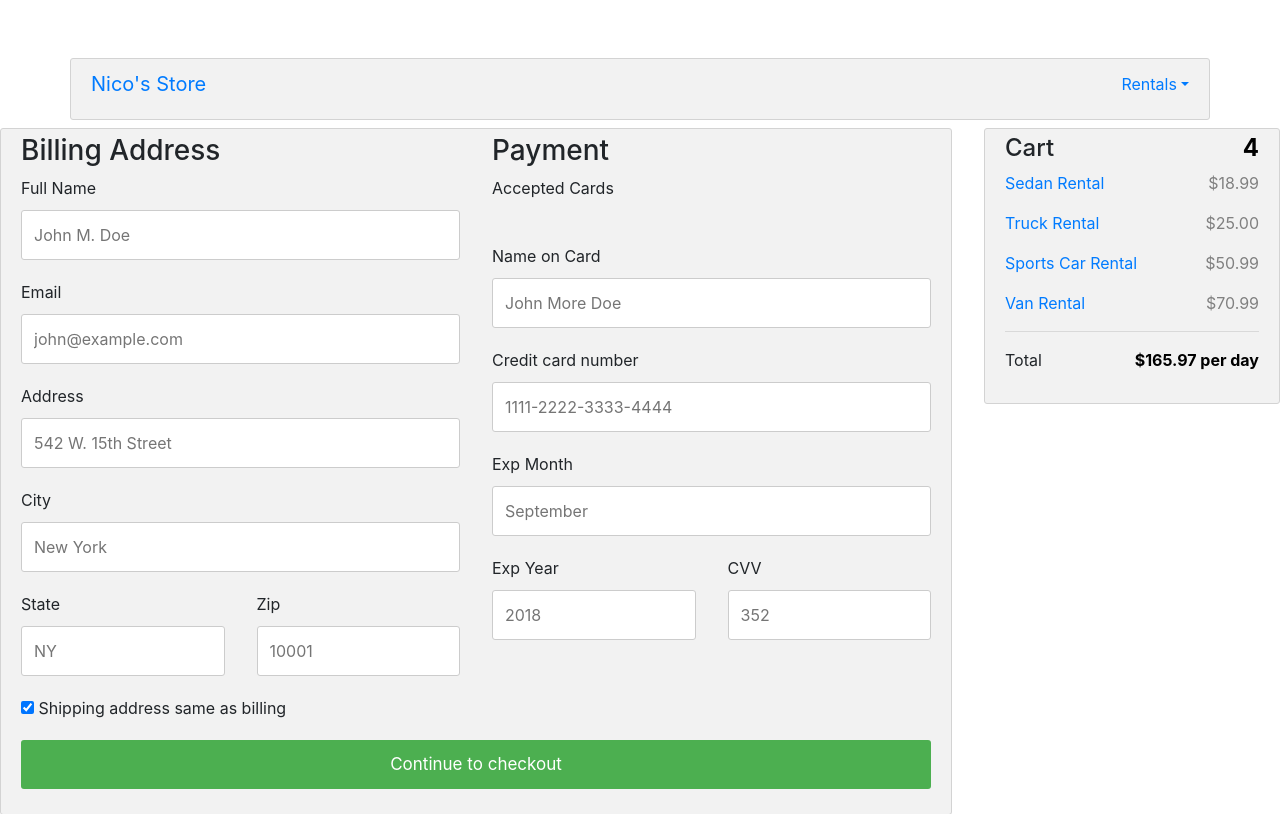
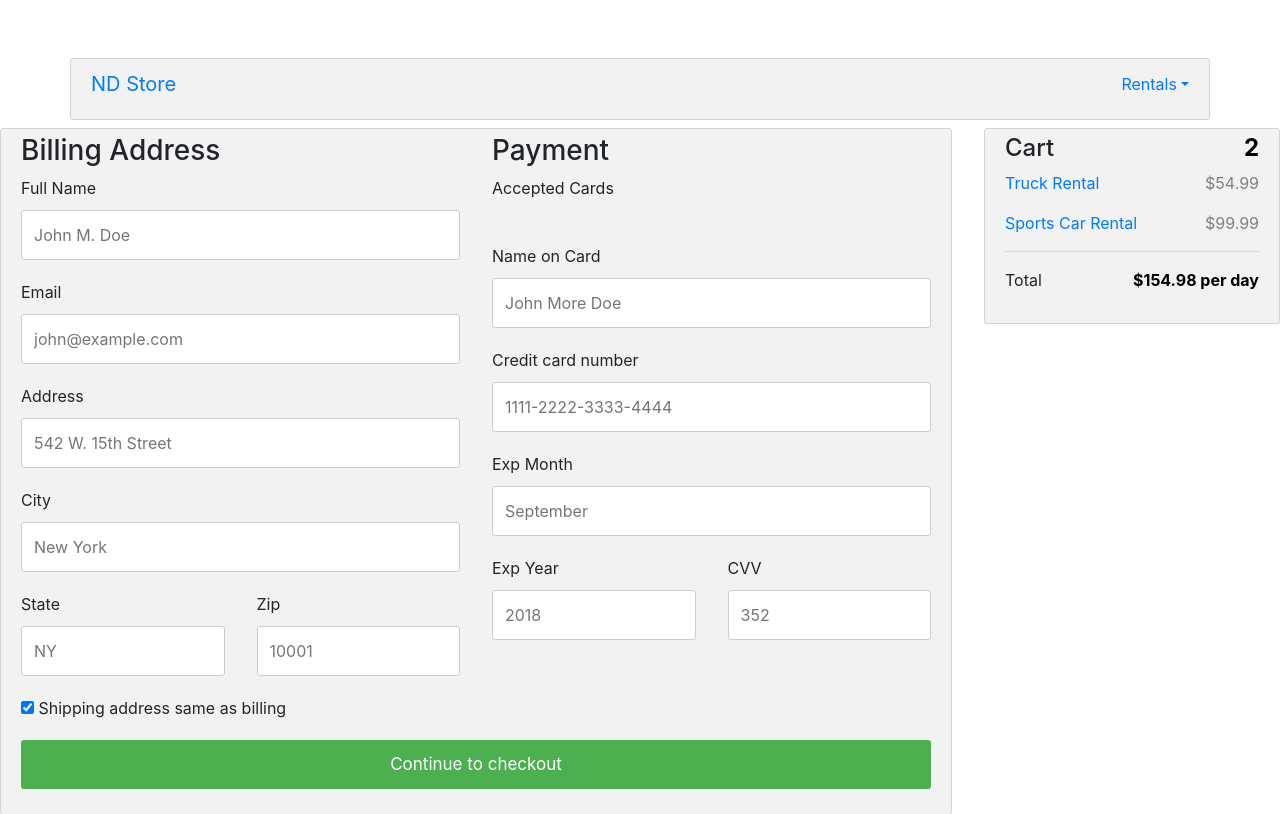
Before and after one commit to Nico-Yesu/Ecommerce, a PHP site: page /payment.php in a window 1280 px wide. Shown: the top 814 px of the page. Run offline with PHP 8.4, Linux system fonts and the light colour scheme; data comes from the database, SQL or seed files in the repository; data that the repository does not hold is empty; some libraries are stand-ins or nearby versions.

Commit message:
Add files via upload

```diff
--- a/PROJECT4/admin/parsers/add_cart.php
+++ b/PROJECT4/admin/parsers/add_cart.php
@@ -1,6 +1,6 @@
 <?php
 
-require_once $_SERVER['DOCUMENT_ROOT'].'/test/PROJECT4/core/init.php';
+require_once $_SERVER['DOCUMENT_ROOT'].'/core/init.php';
 $product_id = sanitize($_POST['product_id']);
 $size = sanitize($_POST['size']);
 $available = sanitize($_POST['available']);
--- a/PROJECT4/includes/nav.php
+++ b/PROJECT4/includes/nav.php
@@ -7,16 +7,16 @@ $pquery = $db->query($sql);
 <!--Top Nav Bar-->
 <nav class="navbar navbar-default navbar-fixed-top">
 	<div class="container">
-		<a href="/index.php" class="navbar-brand">Nico's Store</a>
+		<a href="index.php" class="navbar-brand">ND Store</a>
 		<ul class="nav navbar-nav">
 
 			<li class="dropdown">
 			<a href="#" class="dropdown-toggle" data-toggle="dropdown">Rentals<span class="caret"></span></a>
 			<ul class="dropdown-menu" role="menu">
-				<li><a href="#">Sudan</a></li>
-				<li><a href="#">Sport</a></li>
-				<li><a href="#">Truck</a></li>
-				<li><a href="#">Vans</a></li>
+				<li><a href="index.php#inventory">Sudan</a></li>
+				<li><a href="index.php#inventory">Sport</a></li>
+				<li><a href="index.php#inventory">Truck</a></li>
+				<li><a href="index.php#inventory">Vans</a></li>
 		</ul>
 	</li>
 
--- a/PROJECT4/index.php
+++ b/PROJECT4/index.php
@@ -33,6 +33,7 @@ Featured Products:
 
 
 <!--main-->
+<a name = "inventory"></a>
 <div class="col-md-8">
 <div class="row">
 	<h2 class="text-center"> </h2>
@@ -73,7 +74,7 @@ Featured Products:
 	function detailsmodal(id){
 		var data = {"id" : id};
 		jQuery.ajax({
-			url : '/test/PROJECT4/includes/detailsmodal.php',
+			url : 'includes/detailsmodal.php',
 			method : "post",
 			data : data,
 			success: function(data){
@@ -100,7 +101,7 @@ function add_to_cart(){
 		return;
 	}else{
 		jQuery.ajax({
-			url : '/test/PROJECT4/admin/parsers/add_cart.php',
+			url : 'admin/parsers/add_cart.php',
 			method : 'post',
 			data : data,
 			success : function(){},
--- a/PROJECT4/payment.php
+++ b/PROJECT4/payment.php
@@ -125,7 +125,7 @@ span.price {
 <div class="row">
   <div class="col-75">
     <div class="container">
-      <form action="/action_page.php">
+      <form action="action_page.php">
 
         <div class="row">
           <div class="col-50">
@@ -193,15 +193,13 @@ span.price {
       <h4>Cart
         <span class="price" style="color:black">
           <i class="fa fa-shopping-cart"></i>
-          <b>4</b>
+          <b>2</b>
         </span>
       </h4>
-      <p><a href="#">Sedan Rental</a> <span class="price">$18.99</span></p>
-      <p><a href="#">Truck Rental</a> <span class="price">$25.00</span></p>
-      <p><a href="#">Sports Car Rental</a> <span class="price">$50.99</span></p>
-      <p><a href="#">Van Rental</a> <span class="price">$70.99</span></p>
+      <p><a href="#">Truck Rental</a> <span class="price">$54.99</span></p>
+      <p><a href="#">Sports Car Rental</a> <span class="price">$99.99</span></p>
       <hr>
-      <p>Total <span class="price" style="color:black"><b>$165.97 per day</b></span></p>
+      <p>Total <span class="price" style="color:black"><b>$154.98 per day</b></span></p>
     </div>
   </div>
 </div>
--- a/PROJECT4/products.sql
+++ b/PROJECT4/products.sql
@@ -48,8 +48,8 @@ CREATE TABLE `products` (
 INSERT INTO `products` (`id`, `featured`, `sizes`, `title`, `price`, `list_price`, `brand`, `categories`, `image`, `description`) VALUES
 (1, 1, '5,10,15', 'Sedan Vehicle', '18.99', '54.99', 1, '6', 'https://res-1.cloudinary.com/crunchbase-production/image/upload/c_lpad,h_256,w_256,f_auto,q_auto:eco/v1465645104/m1kwmkckhzc5dnqhpief.jpg', 'This is a Sedan vehicle, and great for the kids. Rent this vehicle today!'),
 (2, 1, '5:5,10:10,20:20', 'Truck Vehicle', '25.00', '45.00', 2, '7', 'https://images-na.ssl-images-amazon.com/images/I/81ATpiq+OvL._CR204,0,1224,1224_UX256.jpg', 'BIG TRUCK'),
-(3, 1, '20,3,4', 'Sports Car', '50.99', '89.99', 1, '9', 'https://www.shareicon.net/data/256x256/2015/12/06/195437_car_256x256.png', 'This is a sports car it goes very fast please be safe.'),
-(4, 1, '60,50,30', 'Moving Van', '70.99', '109.99', 1, '8', 'https://cdn.survivorsrest.com/img/h1z1/items/patriotic-pickup-truck.png', 'This truck allows you to move very big loads from place to place, meant for moving.');
+(3, 1, '20,3,4', 'Sports Car', '99.99', '149.99', 1, '9', 'https://www.shareicon.net/data/256x256/2015/12/06/195437_car_256x256.png', 'This is a sports car it goes very fast please be safe.'),
+(4, 1, '60,50,30', 'Moving Van', '50.99', '79.99', 1, '8', 'https://cdn.survivorsrest.com/img/h1z1/items/patriotic-pickup-truck.png', 'This truck allows you to move very big loads from place to place, meant for moving.');
 
 --
 -- Indexes for dumped tables
```
Also changed, not shown: PROJECT4/action_page.php (added, +25 -0 lines), PROJECT4/cart.php (+3 -7 lines).
